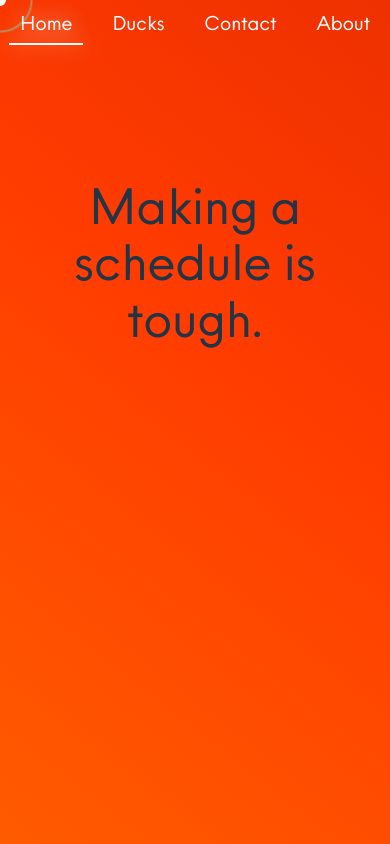
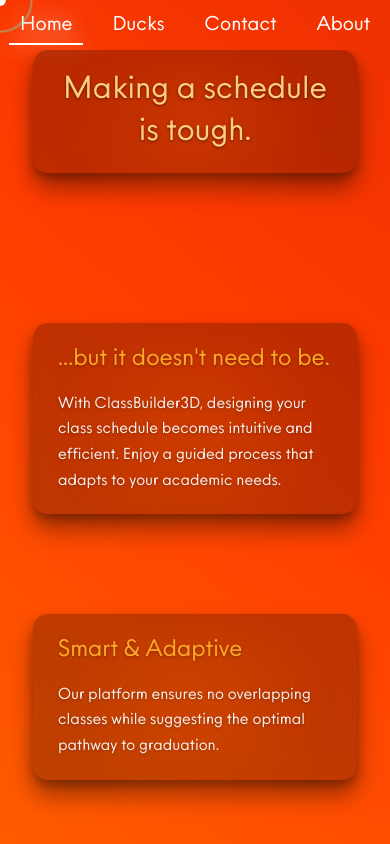
Before and after one commit to Slackow/ClassBuilder3D, a React (Vite) app in the folder frontend/: page /about in a window 390 px wide. Built offline with nearby package versions, Linux system fonts and the light colour scheme.

Commit message:
Improved About Section Look

```diff
--- a/frontend/src/About.css
+++ b/frontend/src/About.css
@@ -1,4 +1,5 @@
-/* Full-page container for the About section positioned below the topnav */
+/* --- Keep Original Container & Scrolling Styles --- */
+/* ... (keep the .about-container, scrollbar, fade-in styles as before) ... */
 .about-container {
   position: fixed;
   top: 50px; /* Offset to be below the topnav */
@@ -8,87 +9,183 @@
   overflow-y: scroll;
   scroll-snap-type: y mandatory;
   -webkit-overflow-scrolling: touch;
-  background: transparent; /* Make the entire About page transparent */
+  background: transparent; /* Keep overall background transparent */
+  padding-top: 50px; /* Add some padding at the top */
+  box-sizing: border-box;
 }
 
-/* Hide scrollbar for WebKit */
-.about-container::-webkit-scrollbar {
-  display: none;
-}
-
-/* Hide scrollbar in Firefox and IE/Edge */
-.about-container {
-  -ms-overflow-style: none; /* IE and Edge */
-  scrollbar-width: none; /* Firefox */
-}
+/* Hide scrollbar */
+.about-container::-webkit-scrollbar { display: none; }
+.about-container { -ms-overflow-style: none; scrollbar-width: none; }
 
 /* Fade-in animation */
 .fade-in {
   animation: fadeInAnimation 1.5s ease-in forwards;
-  opacity: 0; /* Start invisible */
+  opacity: 0;
+}
+@keyframes fadeInAnimation { to { opacity: 1; } }
+
+
+/* --- Original Section Structure (Keep for Layout/Snap) --- */
+.about-header,
+.about-section {
+  min-height: calc(100vh - 50px); /* Ensure sections have enough space */
+  display: flex;
+  align-items: center; /* Vertically center the card */
+  justify-content: center; /* Horizontally center the card */
+  scroll-snap-align: start;
+  padding: 40px 20px; /* Padding around the card area */
+  box-sizing: border-box;
+  background: transparent; /* Ensure sections themselves are transparent */
 }
 
-@keyframes fadeInAnimation {
-  to {
-    opacity: 1;
-  }
+.about-header {
+  margin-bottom: 0; /* Remove the large margin */
 }
 
-/* Header styles */
-.about-header {
-  scroll-snap-align: start;
-  text-align: center;
-  margin-bottom: 200px;
-  padding: 20px;
-  background: transparent; /* Ensure individual sections remain transparent */
+.about-section.left,
+.about-section.right {
+  background: transparent;
 }
 
-/* Each full-screen section */
-.about-section {
-  height: 100vh;
-  display: flex;
-  align-items: center;
-  justify-content: center;
-  scroll-snap-align: start;
-  background-attachment: fixed; /* Parallax effect if using background images */
-  background-size: cover;
-  background-position: center;
-  padding: 0 20px;
-  background: transparent; /* Ensure individual sections remain transparent */
+/* --- Add Card Styling --- */
+.content-card {
+  padding: 25px 30px;
+  background: rgba(0, 0, 0, 0.25);
+  border-radius: 15px;
+  transition: transform 0.4s cubic-bezier(0.2, 0.8, 0.2, 1), box-shadow 0.4s ease;
+  position: relative;
+  box-shadow: 0 15px 25px rgba(0, 0, 0, 0.4),
+              0 5px 10px rgba(0, 0, 0, 0.25);
+  max-width: 650px;
+  width: 90%;
+  color: white;
+  text-shadow: 0 1px 3px rgba(0,0,0,0.3);
+  z-index: 1;
+  box-sizing: border-box; /* Add explicit box-sizing */
+  /* Ensure it contains floated/positioned children if needed, although unlikely here */
+  /* overflow: hidden; */ /* Avoid using unless necessary, can clip shadows */
 }
 
-/* Background/color variations for demonstration */
-.about-section.left {
-  background: transparent; /* Ensure individual sections remain transparent */
+/* Orange Glow Pseudo-element */
+.content-card::after {
+  content: '';
+  position: absolute;
+  top: 0;
+  left: 0;
+  width: 100%;
+  height: 100%;
+  border-radius: 15px;
+  z-index: -1;
+  background: radial-gradient(
+    circle at center,
+    rgba(255, 100, 0, 0.35),
+    transparent 75%
+  );
+  filter: blur(18px);
+  opacity: 0.65;
+  transform: translateY(12px) scale(0.96);
+  transition: opacity 0.4s ease, transform 0.4s ease;
 }
 
-.about-section.right {
-  background: transparent; /* Ensure individual sections remain transparent */
+/* Hover Effects */
+.content-card:hover {
+  transform: translateY(-8px);
+  box-shadow: 0 20px 35px rgba(0, 0, 0, 0.35),
+              0 8px 15px rgba(0, 0, 0, 0.2);
 }
 
-/* Container for text inside each section */
-.section-content {
-  max-width: 600px;
+.content-card:hover::after {
+  opacity: 0.9;
+  transform: translateY(18px) scale(1.02);
 }
 
-/* Text alignment */
+
+/* --- Text Styling within Cards --- */
+
+/* Header Card Specifics */
+.header-card {
+  text-align: center; /* Centers the H1 block within the card */
+  /* Ensure the card itself doesn't collapse if H1 has issues */
+  position: relative;
+  top: -50px;
+  min-height: 1em; /* Optional: ensure minimum height */
+}
+
+.header-card h1 {
+  font-family: var(--heading-font, 'PastaRegular', sans-serif);
+  font-size: 2.5rem;
+  /* --- FIX: Ensure NO margin pushes the H1 out --- */
+  margin: 0;
+  /* --- FIX: Ensure NO padding on H1 itself adds unexpected space --- */
+  padding: 0;
+  /* Set a reasonable line-height to control vertical space */
+  line-height: 1.3;
+  color: #ffcc80;
+  text-shadow: 0 1px 3px rgba(0,0,0,0.5);
+  /* Ensure text renders above other layers if needed */
+  position: relative;
+  top: 0px;
+  z-index: 2;
+  /* Optional: If still having issues, try explicitly setting display */
+  /* display: inline-block; width: 100%; */
+}
+
+/* Section Content Card Specifics */
+.section-content h2 {
+  font-family: var(--heading-font, 'PastaRegular', sans-serif);
+  font-weight: bold;
+  margin-bottom: 15px; /* Space below title */
+  margin-top: 0; /* Ensure no top margin */
+  font-size: 1.8rem;
+  line-height: 1.4; /* Control line height */
+  color: #ffa726;
+}
+
+.section-content p {
+  font-family: 'PastaRegular', sans-serif;
+  line-height: 1.7;
+  font-size: 1.05rem;
+  margin: 0; /* Ensure no paragraph margins */
+  opacity: 0.9;
+}
+
+/* Text Alignment inside section cards */
 .about-section.left .section-content {
   text-align: left;
 }
 
 .about-section.right .section-content {
-  text-align: right;
+  text-align: left; /* Or right if preferred */
 }
 
-/* Title styling */
-.section-content h2 {
-  font-family: 'PastaRegular', sans-serif;
-  font-weight: bold;
-  margin-bottom: 10px;
+
+/* Responsive Adjustments */
+/* ... (keep responsive styles as before) ... */
+@media (max-width: 768px) {
+  .content-card {
+    padding: 20px 25px;
+    max-width: 90%;
+  }
+
+  .header-card h1 {
+    font-size: 2rem; /* Adjust font size for mobile */
+    line-height: 1.3;
+  }
+
+  .section-content h2 {
+    font-size: 1.5rem;
+    line-height: 1.4;
+  }
+
+  .section-content p {
+    font-size: 1rem;
+    line-height: 1.6;
+  }
+
+  .about-header,
+  .about-section {
+     min-height: auto; /* Allow sections to be shorter */
+     padding: 50px 15px; /* Adjust padding */
+  }
 }
-
-/* Description styling */
-.section-content p {
-  font-family: 'PastaRegular', sans-serif;
-  line-height: 1.6;
-}
--- a/frontend/src/About.jsx
+++ b/frontend/src/About.jsx
@@ -2,12 +2,21 @@ import './About.css';
 
 function About() {
   return (
+    // Keep the main container for scrolling and fade-in
     <div className="about-container fade-in">
+
+      {/* Header Section */}
       <header className="about-header">
-        <h1>Making a schedule is tough.</h1>
+        {/* Add a wrapper div to apply card styling */}
+        <div className="content-card header-card">
+          <h1>Making a schedule is tough.</h1>
+        </div>
       </header>
+
+      {/* Section 1 */}
       <section className="about-section left">
-        <div className="section-content">
+        {/* Apply card styling to the existing section-content */}
+        <div className="section-content content-card">
           <h2>...but it doesn't need to be.</h2>
           <p>
             With ClassBuilder3D, designing your class schedule becomes intuitive and efficient.
@@ -15,22 +24,29 @@ function About() {
           </p>
         </div>
       </section>
+
+      {/* Section 2 */}
       <section className="about-section right">
-        <div className="section-content">
+        {/* Apply card styling to the existing section-content */}
+        <div className="section-content content-card">
           <h2>Smart & Adaptive</h2>
           <p>
             Our platform ensures no overlapping classes while suggesting the optimal pathway to graduation.
           </p>
         </div>
       </section>
+
+      {/* Section 3 */}
       <section className="about-section left">
-        <div className="section-content">
+         {/* Apply card styling to the existing section-content */}
+        <div className="section-content content-card">
           <h2>Insights at a Glance</h2>
           <p>
             Integrated tools like RateMyProfessor help you make informed decisions—all in one place.
           </p>
         </div>
       </section>
+
     </div>
   );
 }
--- a/frontend/src/Duck3D.jsx
+++ b/frontend/src/Duck3D.jsx
@@ -24,7 +24,6 @@ function Duck() {
   useFrame(() => {
     if (ref.current) {
       ref.current.position.x = 0;
-      ref.current.rotation.x = .3;
       ref.current.rotation.y += 0.01;
     }
   });
```
